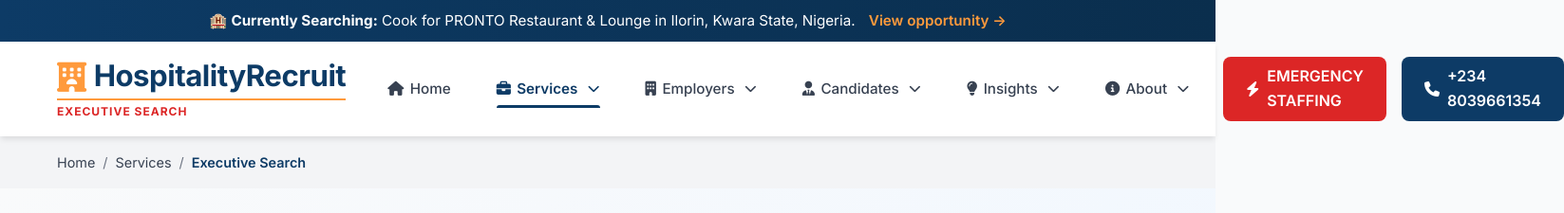
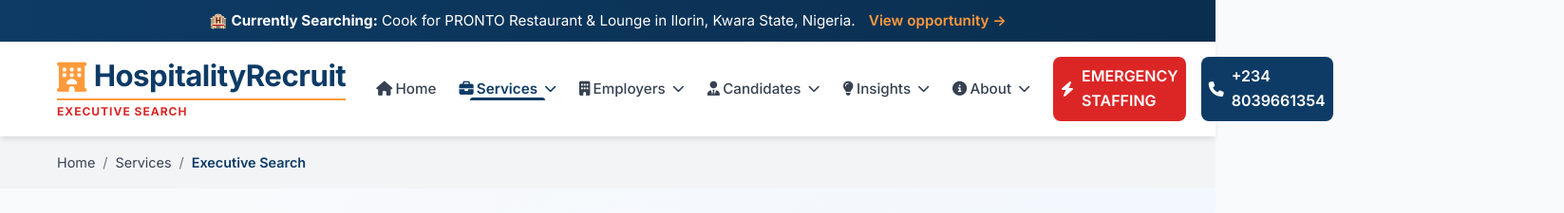
Before and after one commit to oborimusa/Jobpitality, a plain HTML site: page services/executive-search/index.html in a window 1280 px wide. Shown: the top 225 px of the page at 95% size, 1647 px wide, since content can reach past the window. Drawn offline with Linux system fonts and the light colour scheme.

Commit message:
updated my html code

```diff
--- a/services/executive-search/index.html
+++ b/services/executive-search/index.html
@@ -191,10 +191,10 @@
             color: var(--color-gray-800);
             font-weight: 500;
             font-size: 0.95rem;
-            padding: 0.5rem 0.75rem;
+            /* padding: 0.0rem 0.25rem; */
             display: flex;
             align-items: center;
-            gap: 0.4rem;
+            gap: 0.2rem;
             transition: all var(--transition-fast);
             position: relative;
         }
@@ -280,7 +280,7 @@
         .nav-cta {
             background: var(--color-primary);
             color: var(--color-white) !important;
-            padding: 0.5rem 1.5rem !important;
+            padding: 0.5rem .5rem !important;
             border-radius: var(--radius-md);
             font-weight: 600 !important;
             transition: all var(--transition-fast);
```
